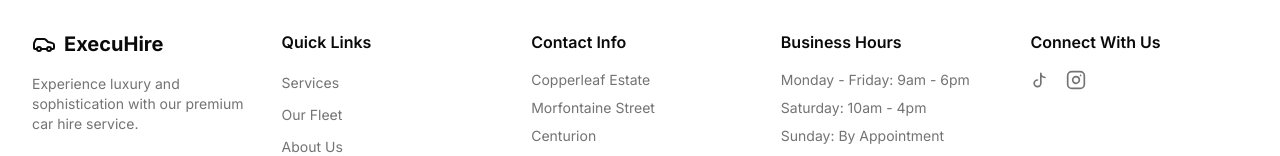
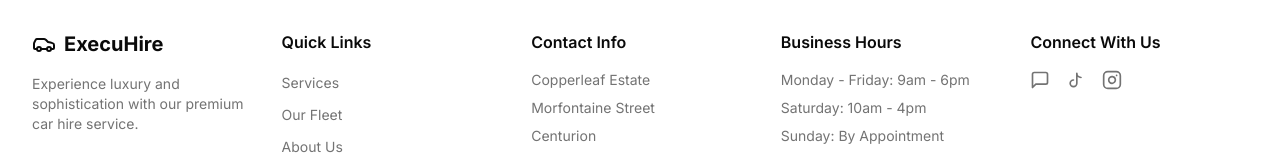
Before and after one commit to sthwalo/execHire, a Next.js app: page / in a window 1280 px wide. Shown: the part 2396-2552 px from the top of the page. Built offline with nearby package versions, Linux system fonts and the light colour scheme; no server answers; the database is empty.

Commit message:
Changes to be committed: #	modified:   components/footer.tsx #

```diff
--- a/components/footer.tsx
+++ b/components/footer.tsx
@@ -1,4 +1,4 @@
-import { Car, Instagram } from 'lucide-react';
+import { Car, Instagram, MessageSquare } from 'lucide-react';
 import Link from 'next/link';
 
 export function Footer() {
@@ -51,6 +51,15 @@
             <h3 className="font-semibold mb-4">Connect With Us</h3>
             <div className="flex items-center gap-4">
               <a
+                href={`https://wa.me/27733366385?text=${encodeURIComponent('Hello, I would like to inquire about booking a vehicle.')}`}
+                target="_blank"
+                rel="noopener noreferrer"
+                className="text-muted-foreground hover:text-[#25D366] transition-colors"
+                aria-label="Chat with us on WhatsApp"
+              >
+                <MessageSquare className="h-5 w-5" />
+              </a>
+              <a
                 href="https://www.tiktok.com/@execuhire?_t=ZM-8swb42mNWGU&_r=1"
                 target="_blank"
                 rel="noopener noreferrer"
```
